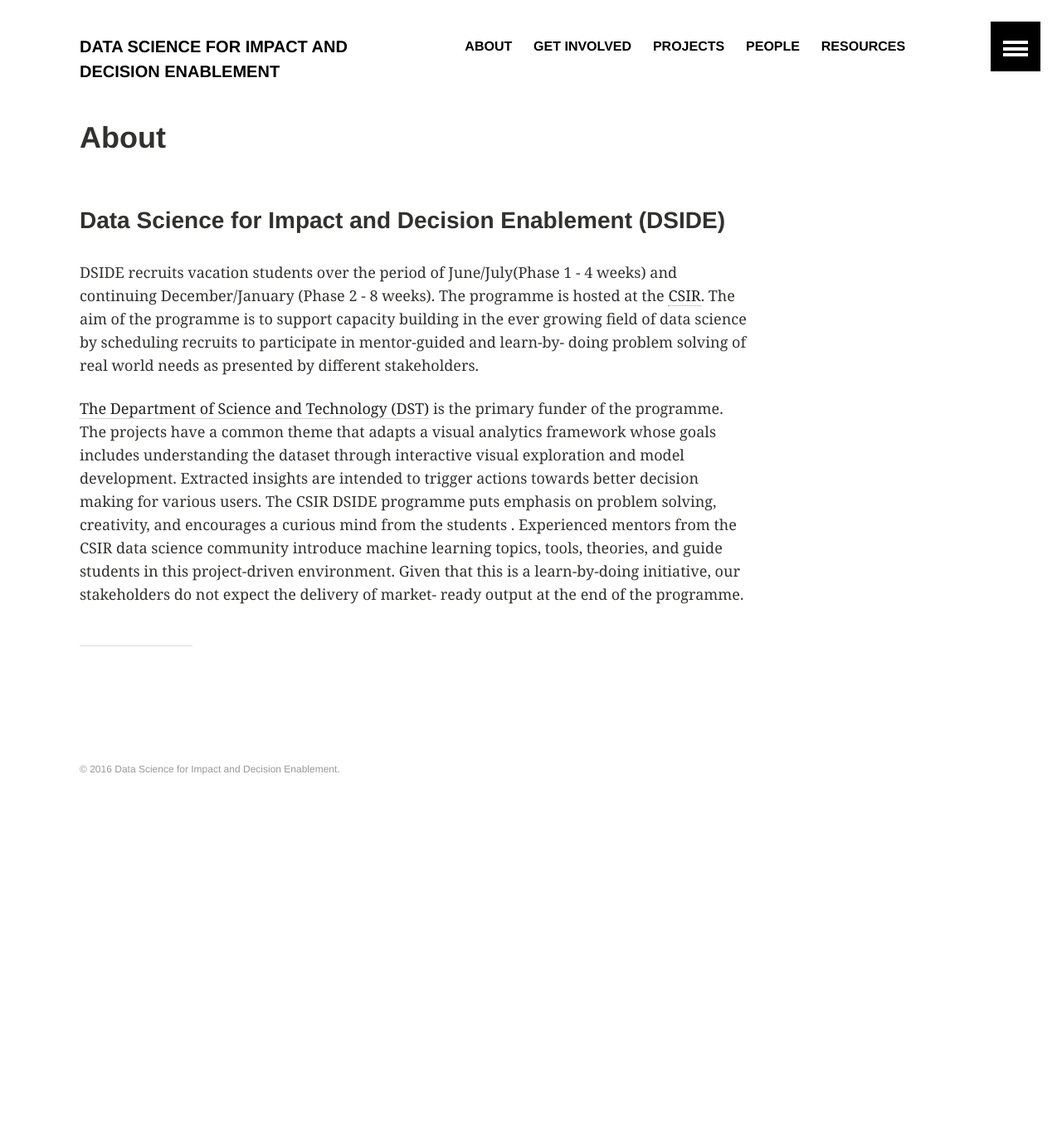
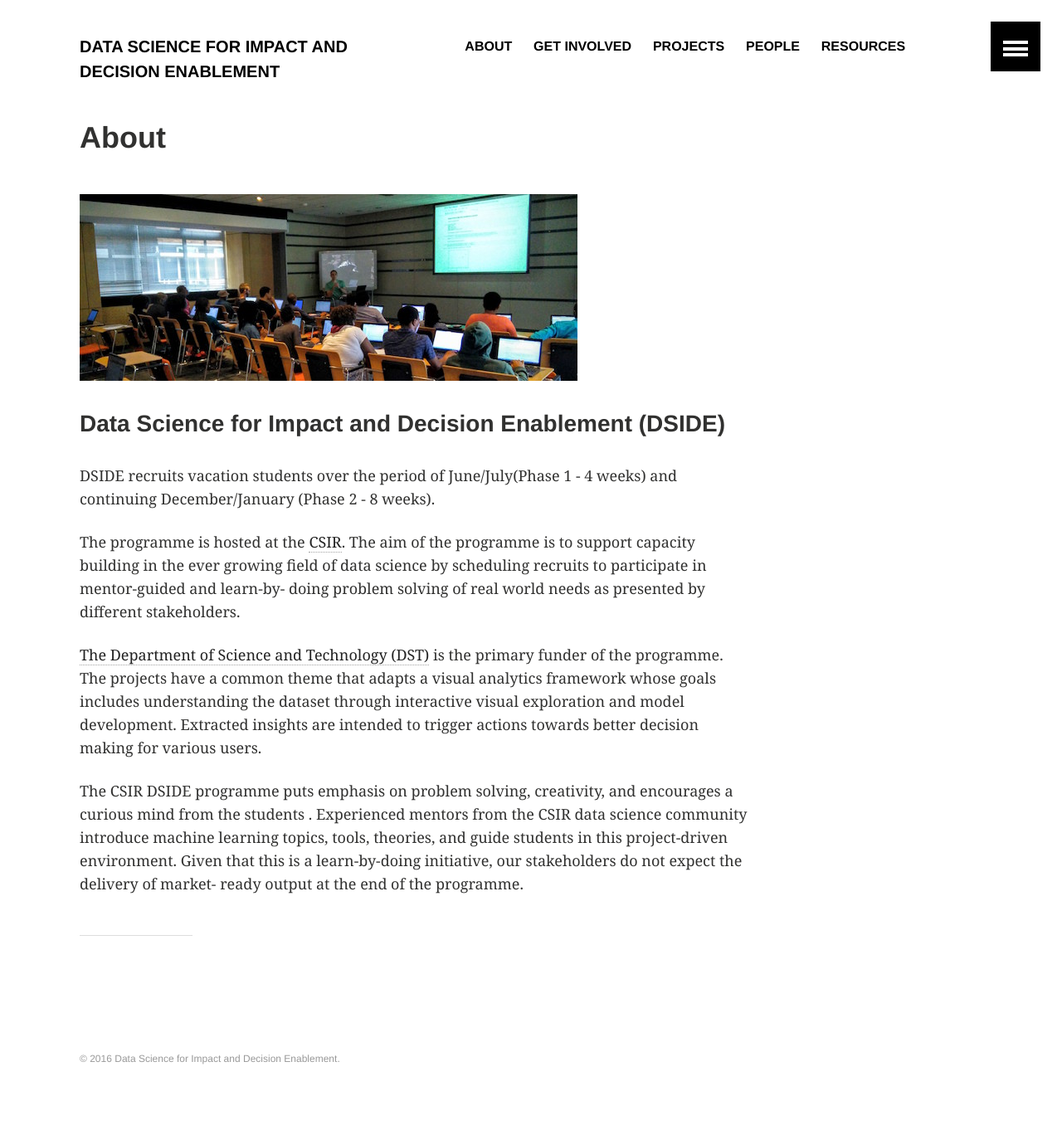
Before and after one commit to DSIDEWeb/dsideweb.github.io, a Jekyll site: the page built from about/index.md, in a window 1280 px wide. Shown: the whole page at 83% size. Built offline with Jekyll 4.4.1, drawn with Linux system fonts in a browser that asks for light colours; before the commit the page ends 1013 px from its top, so only the background shows below that.

Commit message:
Added new images.

```diff
--- a/about/index.md
+++ b/about/index.md
@@ -9,12 +9,15 @@
 share: false
 ads: false
 ---
+![DSIDE Workshop](/images/dside2wide.jpg)
 
 ### Data Science for Impact and Decision Enablement (DSIDE)
 
 DSIDE recruits vacation students over the period of June/July(Phase 1 - 4 weeks) and continuing December/January (Phase 2 - 8 weeks).
+
 The programme is hosted at the [CSIR](http://www.csir.co.za). The aim of the programme is to support capacity building in the ever growing field of data science by scheduling recruits to participate in mentor-guided and learn-by- doing problem solving of real world needs as presented by different stakeholders.
 
 [The Department of Science and Technology (DST)](http://www.dst.gov.za) is the primary funder of the programme.
 The projects have a common theme that adapts a visual analytics framework whose goals  includes understanding the dataset through interactive visual exploration and model  development. Extracted insights are intended to trigger actions towards better decision  making for various users.
+
 The CSIR DSIDE programme puts emphasis on problem solving, creativity, and encourages a curious mind from the  students . Experienced mentors from the CSIR data science community introduce machine  learning topics, tools, theories, and guide students in this project-driven environment. Given  that this is a learn-by-doing initiative, our stakeholders do not expect the delivery of market- ready output at the end of the programme.
```
Also changed, not shown: get-involved/index.md (+2 -0 lines), resources/index.md (+2 -0 lines), images/dside1wide.jpg (added), images/dside2wide.jpg (added), images/dside3wide.jpg (added).
